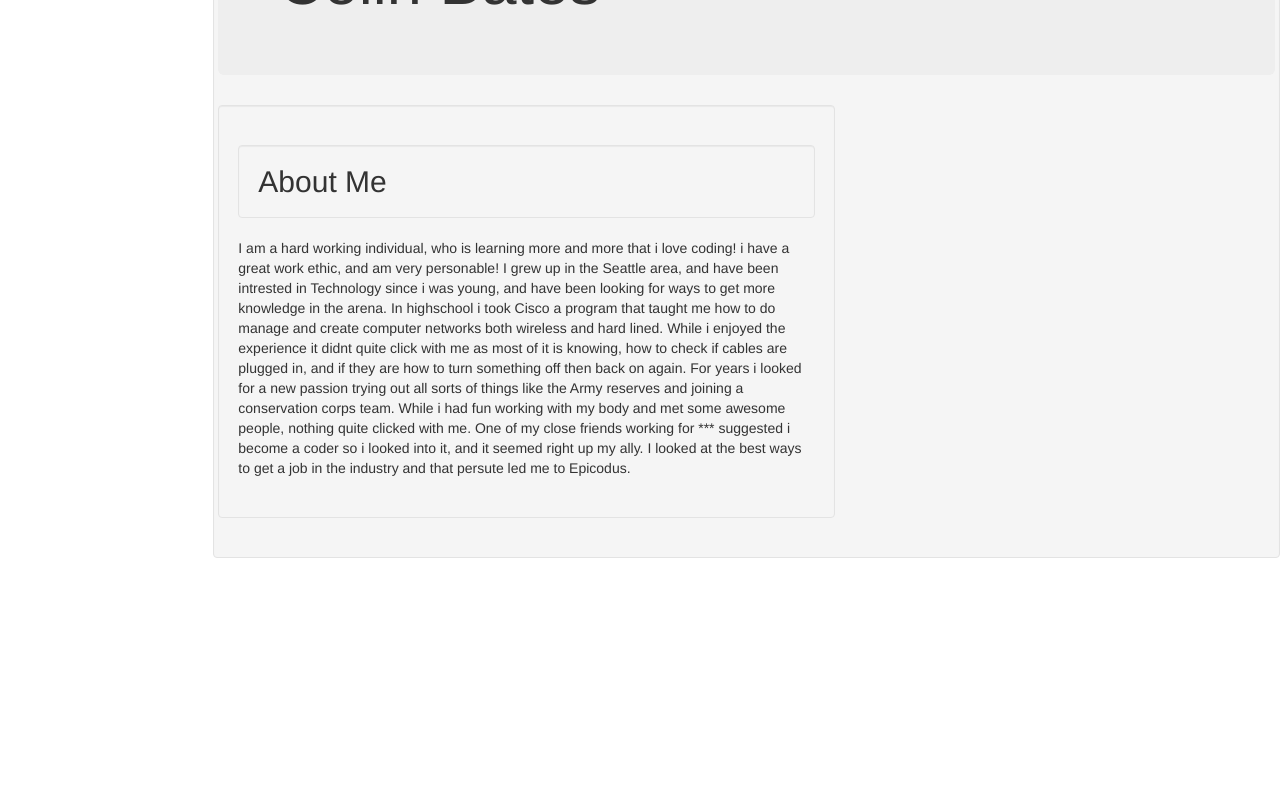
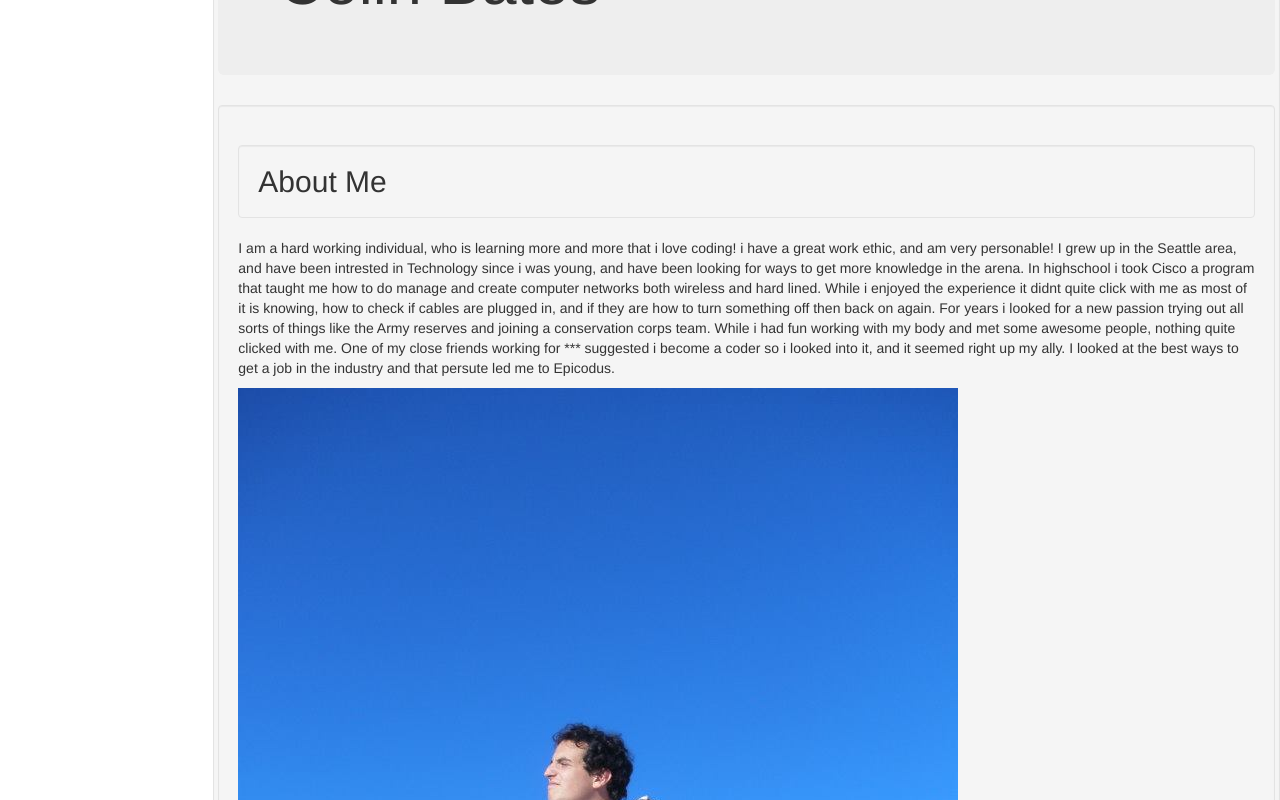
Before and after one commit to BatesColin/First-test, a plain HTML site: page index.html in a window 1280 px wide. Shown: the part 140-940 px from the top of the page. Before the commit the page ends 800 px from the top, so only its background shows below. Drawn offline with Linux system fonts and the light colour scheme.

Commit message:
it will now show display a picture of me and my hobbies

```diff
--- a/index.html
+++ b/index.html
@@ -13,7 +13,6 @@
         <p></p>
         <ul class="no-bullets">
           <li><a href="past-experience.html">Job Exprience</a></li>
-          <li><a href="personal-philosophy.html">Personal Philosophy</a></li>
           <li><a href="examples.html">Examples</a></li>
           <li><a href="Current-Hobbies.html">Current Hobies</a></li>
         </ul>
@@ -26,8 +25,8 @@
           </div>
         </div>
         <div class="row">
-          <div class="col-md-7 well back_green">
-            <h2 class="well header-border green">About Me</h2>
+          <div class="col-md-12 well">
+            <h2 class="well header-border">About Me</h2>
             <p>I am a hard working individual, who is learning more and more that i love coding!
               i have a great work ethic, and am very personable! I grew up in the Seattle area,
               and have been intrested in Technology since i was young, and have been looking for
@@ -42,24 +41,14 @@
               seemed right up my ally. I looked at the best ways to get a job in the industry and
               that persute led me to Epicodus.
             </p>
-            <h2 class="header-border green"></h2>
-            <p>
+          <div class="row">
+            <div class="col-md-12">
+              <img src="img/me.jpg" alt="Picture of me">
 
-            </p>
+            </div>
+
           </div>
-            <h2 class="header-border blue"></h2>
-            <p>
-              <ul>
-                <li></li>
-                <li></li>
-                <li></li>
-                <li></li>
-                <li></li>
-                <li></li>
-              </ul>
-            </p>
           </div>
-        </div>
         </div>
       </div>
     </div>
```
Also changed, not shown: Current-Hobbies.html (+14 -0 lines), img/Me.jpg (added).
